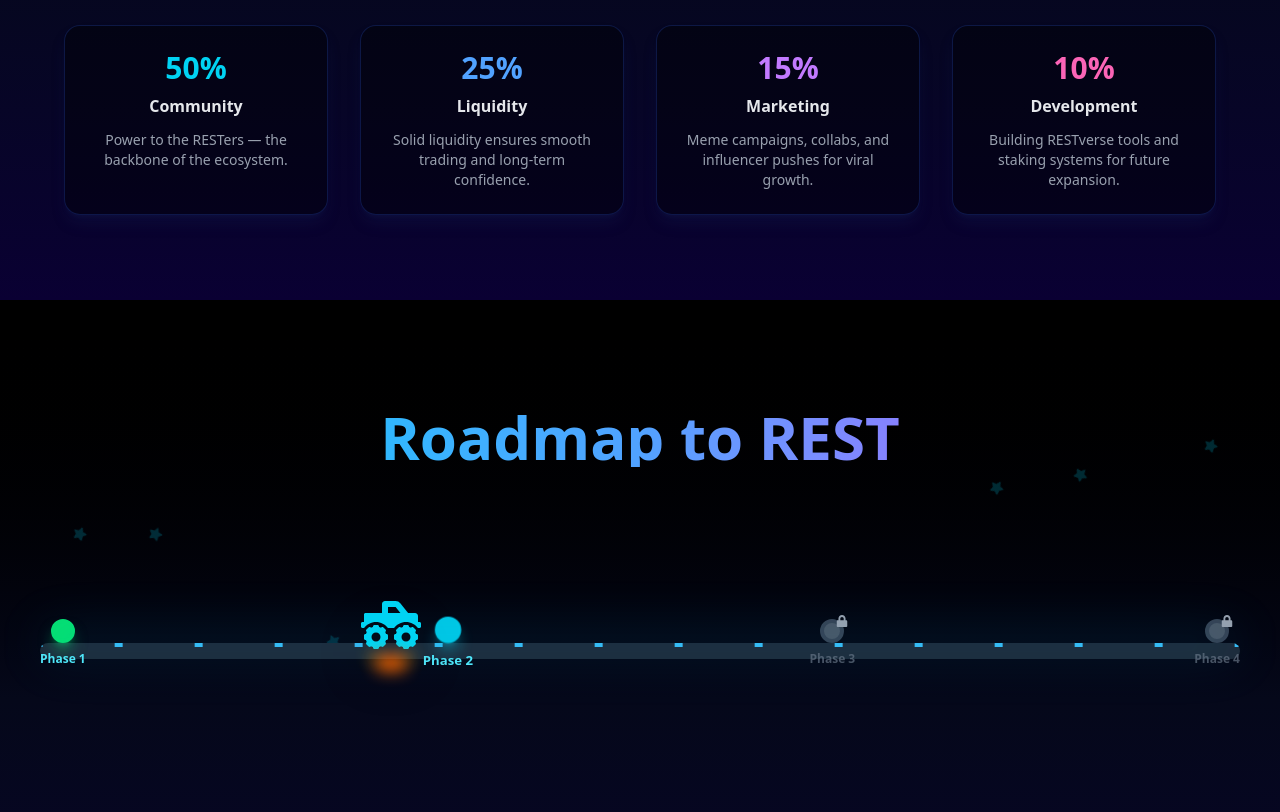
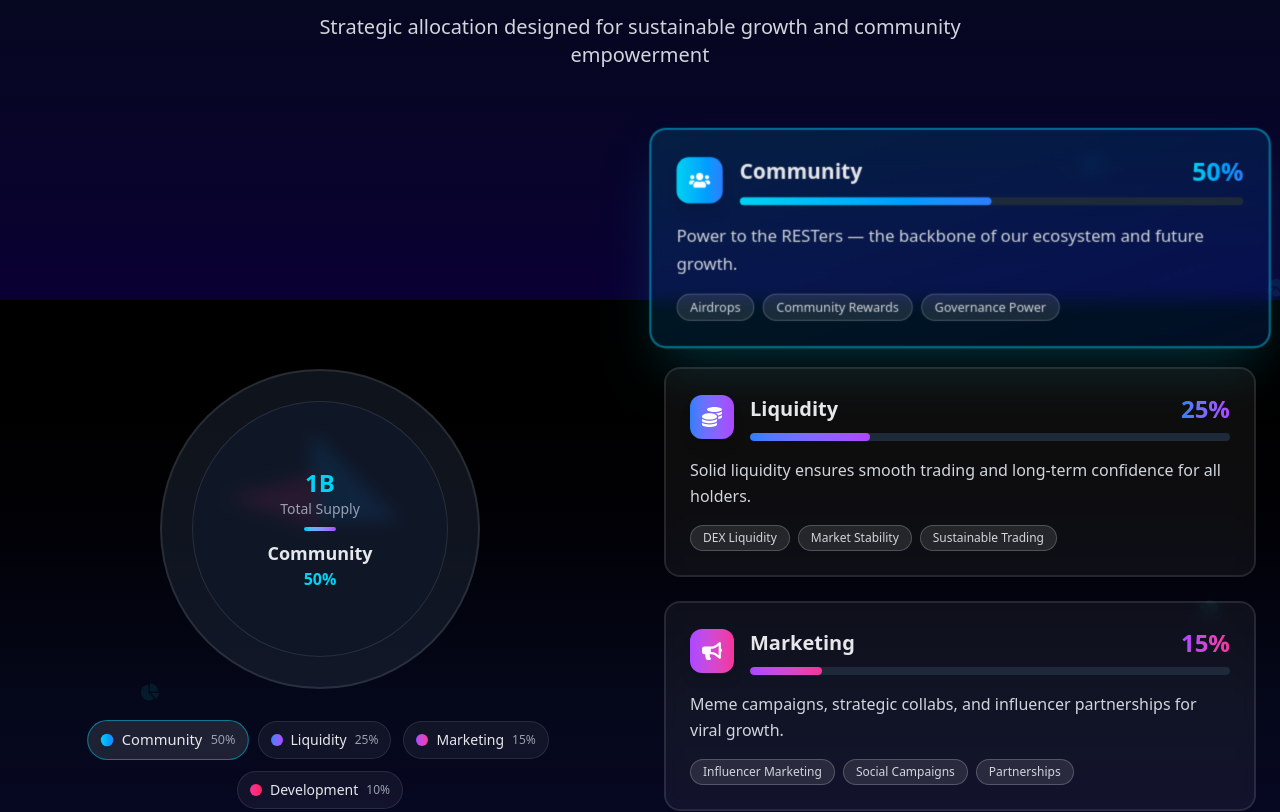
Before and after one commit to ReaperX771/Rest, a React (Vite) app: page / in a window 1280 px wide. Shown: the part 1300-2112 px from the top of the page. Built offline with nearby package versions, Linux system fonts and the light colour scheme.

Commit message:
tokenomis chart

```diff
--- a/src/Components/Tok.jsx
+++ b/src/Components/Tok.jsx
@@ -1,9 +1,10 @@
-// src/components/Tok.jsx
 import { useEffect, useRef, useState } from "react";
+import { FaUsers, FaCoins, FaBullhorn, FaCode, FaChartPie } from "react-icons/fa";
 
 export default function Tok() {
   const ref = useRef(null);
   const [visible, setVisible] = useState(false);
+  const [activeIndex, setActiveIndex] = useState(0);
 
   useEffect(() => {
     const el = ref.current;
@@ -15,61 +16,254 @@ export default function Tok() {
     return () => el && observer.unobserve(el);
   }, []);
 
-  const data = [
+  const tokenData = [
     {
       label: "Community",
       value: "50%",
-      color: "text-cyan-400",
-      desc: "Power to the RESTers — the backbone of the ecosystem.",
-      slide: "translate-x-16",
+      percentage: 50,
+      color: "from-cyan-400 to-blue-500",
+      icon: FaUsers,
+      desc: "Power to the RESTers — the backbone of our ecosystem and future growth.",
+      features: ["Airdrops", "Community Rewards", "Governance Power"],
+      delay: "0ms"
     },
     {
       label: "Liquidity",
       value: "25%",
-      color: "text-blue-400",
-      desc: "Solid liquidity ensures smooth trading and long-term confidence.",
-      slide: "-translate-x-16",
+      percentage: 25,
+      color: "from-blue-500 to-purple-500",
+      icon: FaCoins,
+      desc: "Solid liquidity ensures smooth trading and long-term confidence for all holders.",
+      features: ["DEX Liquidity", "Market Stability", "Sustainable Trading"],
+      delay: "200ms"
     },
     {
       label: "Marketing",
       value: "15%",
-      color: "text-purple-400",
-      desc: "Meme campaigns, collabs, and influencer pushes for viral growth.",
-      slide: "translate-x-16",
+      percentage: 15,
+      color: "from-purple-500 to-pink-500",
+      icon: FaBullhorn,
+      desc: "Meme campaigns, strategic collabs, and influencer partnerships for viral growth.",
+      features: ["Influencer Marketing", "Social Campaigns", "Partnerships"],
+      delay: "400ms"
     },
     {
       label: "Development",
       value: "10%",
-      color: "text-pink-400",
-      desc: "Building RESTverse tools and staking systems for future expansion.",
-      slide: "-translate-x-16",
+      percentage: 10,
+      color: "from-pink-500 to-rose-500",
+      icon: FaCode,
+      desc: "Building RESTverse tools, staking systems, and future ecosystem expansion.",
+      features: ["Product Development", "Security Audits", "Infrastructure"],
+      delay: "600ms"
     },
   ];
+
+  const totalSupply = "1B"; // Example total supply
 
   return (
     <section
       id="tokenomics"
       ref={ref}
-      className="relative py-24 px-6 text-center text-white overflow-hidden"
+      className="relative py-24 px-4 sm:px-6 text-white overflow-hidden"
     >
-      <h2 className="text-4xl sm:text-5xl font-extrabold mb-10 bg-gradient-to-r from-cyan-400 via-blue-400 to-purple-500 bg-clip-text text-transparent">
-        Tokenomics
-      </h2>
-
-      <div className="grid sm:grid-cols-2 lg:grid-cols-4 gap-8 max-w-6xl mx-auto">
-        {data.map((item, i) => (
+      {/* Animated Background Elements */}
+      <div className="absolute inset-0 overflow-hidden">
+        {[...Array(12)].map((_, i) => (
           <div
-            key={item.label}
-            className={`p-6 rounded-2xl bg-black/40 border border-blue-900/40 shadow-lg shadow-blue-950/30 transition-all duration-[1200ms] ease-out ${
-              visible ? "opacity-100 translate-x-0" : `opacity-0 ${item.slide}`
-            }`}
+            key={i}
+            className="absolute animate-float"
+            style={{
+              left: `${Math.random() * 100}%`,
+              top: `${Math.random() * 100}%`,
+              animationDelay: `${Math.random() * 8}s`,
+              animationDuration: `${12 + Math.random() * 8}s`
+            }}
           >
-            <p className={`text-3xl font-bold ${item.color}`}>{item.value}</p>
-            <p className="text-gray-200 font-semibold mt-2">{item.label}</p>
-            <p className="text-gray-400 text-sm mt-3">{item.desc}</p>
+            <FaChartPie className="text-cyan-400/10 text-lg" />
           </div>
         ))}
       </div>
+
+      <div className="relative z-10 max-w-7xl mx-auto">
+        {/* Header */}
+        <div className="text-center mb-16">
+          <h2 className="text-4xl sm:text-6xl font-extrabold mb-4 bg-gradient-to-r from-cyan-400 via-blue-400 to-purple-500 bg-clip-text text-transparent">
+            Tokenomics
+          </h2>
+          <p className="text-xl text-gray-300 max-w-2xl mx-auto">
+            Strategic allocation designed for sustainable growth and community empowerment
+          </p>
+        </div>
+
+        <div className="grid lg:grid-cols-2 gap-12 items-center">
+          {/* Left Side - Pie Chart Visualization */}
+          <div className="relative">
+            {/* Main Pie Chart */}
+            <div className="relative w-80 h-80 mx-auto">
+              {/* Background Circle */}
+              <div className="absolute inset-0 rounded-full bg-gray-800/50 border-2 border-white/10"></div>
+
+              {/* Animated Pie Slices */}
+              {tokenData.map((item, index) => {
+                const startAngle = tokenData.slice(0, index).reduce((acc, curr) => acc + curr.percentage, 0);
+                const rotation = (startAngle / 100) * 360;
+
+                return (
+                  <div
+                    key={item.label}
+                    className={`absolute inset-0 rounded-full transition-all duration-1000 ease-out ${
+                      visible ? "opacity-100" : "opacity-0"
+                    }`}
+                    style={{
+                      background: `conic-gradient(
+                        transparent 0deg ${rotation}deg,
+                        transparent ${rotation}deg ${rotation + (item.percentage / 100) * 360}deg,
+                        transparent ${rotation + (item.percentage / 100) * 360}deg 360deg
+                      )`
+                    }}
+                  >
+                    <div
+                      className={`absolute top-1/2 left-1/2 w-40 h-40 bg-gradient-to-r ${item.color} rounded-full transition-transform duration-500 ${
+                        activeIndex === index ? "scale-110" : "scale-100"
+                      }`}
+                      style={{
+                        transform: `translate(-50%, -50%) rotate(${rotation}deg) skew(${(item.percentage / 100) * 360}deg)`,
+                        clipPath: `polygon(50% 50%, 50% 0%, ${50 + Math.cos((rotation * Math.PI) / 180) * 50}% ${50 + Math.sin((rotation * Math.PI) / 180) * 50}%)`
+                      }}
+                    />
+                  </div>
+                );
+              })}
+
+              {/* Center Content */}
+              <div className="absolute inset-8 rounded-full bg-gray-900/90 backdrop-blur-sm border border-white/10 flex flex-col items-center justify-center">
+                <span className="text-2xl font-bold text-cyan-400">{totalSupply}</span>
+                <span className="text-gray-400 text-sm">Total Supply</span>
+                <div className="w-8 h-1 bg-gradient-to-r from-cyan-400 to-purple-500 rounded-full my-2"></div>
+                <span className="text-lg font-semibold text-gray-200">
+                  {tokenData[activeIndex].label}
+                </span>
+                <span className="text-cyan-400 font-bold">{tokenData[activeIndex].value}</span>
+              </div>
+            </div>
+
+            {/* Legend */}
+            <div className="flex flex-wrap justify-center gap-3 mt-8">
+              {tokenData.map((item, index) => (
+                <div
+                  key={item.label}
+                  className={`flex items-center gap-2 px-3 py-2 rounded-full border transition-all duration-300 cursor-pointer ${
+                    activeIndex === index
+                      ? "bg-white/10 border-cyan-400/50 scale-105"
+                      : "bg-white/5 border-white/10 hover:bg-white/10"
+                  }`}
+                  onClick={() => setActiveIndex(index)}
+                  onMouseEnter={() => setActiveIndex(index)}
+                >
+                  <div className={`w-3 h-3 rounded-full bg-gradient-to-r ${item.color}`}></div>
+                  <span className="text-sm font-medium text-gray-200">{item.label}</span>
+                  <span className="text-xs text-gray-400">{item.value}</span>
+                </div>
+              ))}
+            </div>
+          </div>
+
+          {/* Right Side - Detailed Cards */}
+          <div className="space-y-6">
+            {tokenData.map((item, index) => {
+              const IconComponent = item.icon;
+              return (
+                <div
+                  key={item.label}
+                  className={`p-6 rounded-2xl backdrop-blur-sm border-2 transition-all duration-700 transform-gpu cursor-pointer ${
+                    activeIndex === index
+                      ? "bg-gradient-to-br from-cyan-500/15 to-blue-600/15 border-cyan-400/50 shadow-2xl shadow-cyan-500/25 scale-105"
+                      : "bg-white/5 border-white/10 hover:bg-white/10 hover:scale-102"
+                  } ${
+                    visible ? "opacity-100 translate-x-0" : "opacity-0 translate-x-8"
+                  }`}
+                  style={{
+                    transitionDelay: visible ? item.delay : "0ms"
+                  }}
+                  onClick={() => setActiveIndex(index)}
+                  onMouseEnter={() => setActiveIndex(index)}
+                >
+                  <div className="flex items-center gap-4 mb-4">
+                    <div className={`p-3 rounded-xl bg-gradient-to-r ${item.color} shadow-lg`}>
+                      <IconComponent className="text-white text-xl" />
+                    </div>
+                    <div className="flex-1">
+                      <div className="flex items-center justify-between">
+                        <h3 className="text-xl font-bold text-gray-200">{item.label}</h3>
+                        <span className={`text-2xl font-black bg-gradient-to-r ${item.color} bg-clip-text text-transparent`}>
+                          {item.value}
+                        </span>
+                      </div>
+                      {/* Progress Bar */}
+                      <div className="w-full h-2 bg-gray-800 rounded-full mt-2 overflow-hidden">
+                        <div
+                          className={`h-full bg-gradient-to-r ${item.color} rounded-full transition-all duration-1000 ease-out`}
+                          style={{
+                            width: visible ? `${item.percentage}%` : "0%"
+                          }}
+                        ></div>
+                      </div>
+                    </div>
+                  </div>
+
+                  <p className="text-gray-300 mb-4 leading-relaxed">{item.desc}</p>
+
+                  <div className="flex flex-wrap gap-2">
+                    {item.features.map((feature, featureIndex) => (
+                      <span
+                        key={featureIndex}
+                        className="px-3 py-1 bg-white/10 rounded-full text-xs text-gray-300 border border-white/20"
+                      >
+                        {feature}
+                      </span>
+                    ))}
+                  </div>
+                </div>
+              );
+            })}
+          </div>
+        </div>
+
+        {/* Additional Info */}
+        <div className="grid md:grid-cols-3 gap-6 mt-16">
+          <div className="text-center p-6 rounded-2xl bg-white/5 border border-white/10 backdrop-blur-sm">
+            <div className="text-2xl font-bold text-cyan-400 mb-2">0%</div>
+            <div className="text-gray-300 font-semibold">Tax</div>
+            <div className="text-gray-400 text-sm mt-1">No buy/sell tax</div>
+          </div>
+          <div className="text-center p-6 rounded-2xl bg-white/5 border border-white/10 backdrop-blur-sm">
+            <div className="text-2xl font-bold text-blue-400 mb-2">LP Locked</div>
+            <div className="text-gray-300 font-semibold">Security</div>
+            <div className="text-gray-400 text-sm mt-1">Liquidity permanently locked</div>
+          </div>
+          <div className="text-center p-6 rounded-2xl bg-white/5 border border-white/10 backdrop-blur-sm">
+            <div className="text-2xl font-bold text-purple-400 mb-2">100%</div>
+            <div className="text-gray-300 font-semibold">Transparent</div>
+            <div className="text-gray-400 text-sm mt-1">Fully verifiable allocation</div>
+          </div>
+        </div>
+      </div>
+
+      {/* Custom Animations */}
+      <style jsx>{`
+        @keyframes float {
+          0%, 100% {
+            transform: translateY(0px) rotate(0deg);
+          }
+          50% {
+            transform: translateY(-15px) rotate(180deg);
+          }
+        }
+        .animate-float {
+          animation: float 20s ease-in-out infinite;
+        }
+      `}</style>
     </section>
   );
 }
```
